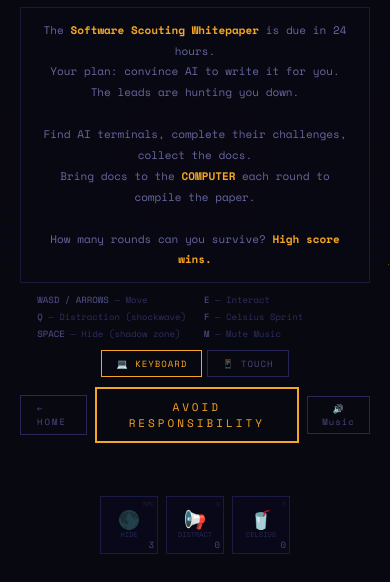
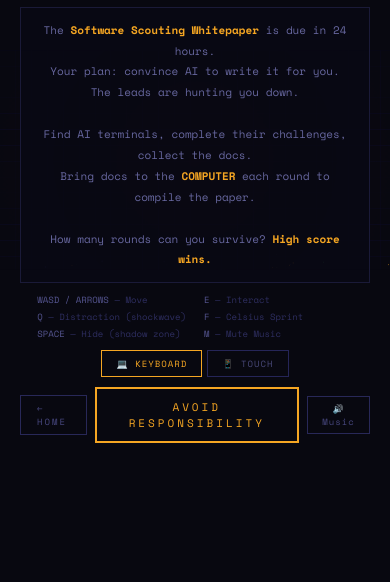
Before and after one commit to JoeTouchman/FRC-1678-MiniGames, a plain HTML site: page games/whitepaper-dodge.html in a window 390 px wide. Shown: the part 262-844 px from the top of the page. Drawn offline with nearby package versions, Linux system fonts and the light colour scheme; animation ran at ten frames a second.

Commit message:
Fix mobile layout and hide controls outside gameplay
- Boot screen: scrollable + compressed layout for landscape phones (max-height:520px)
- Move gameRunning declaration early to avoid TDZ crash in updateMobileUI
- Joystick, mobile buttons, and ability bar now hidden until game starts
- Ability bar also hidden on game over

Co-Authored-By: Claude Sonnet 4.6 <noreply@anthropic.com>

```diff
--- a/games/whitepaper-dodge.html
+++ b/games/whitepaper-dodge.html
@@ -11,7 +11,8 @@ html,body{margin:0;padding:0;width:100%;height:100%;overflow:hidden;background:#
 #gc{display:block;position:fixed;top:50%;left:50%;transform-origin:center center;}
 
 /* BOOT */
-#boot{position:fixed;inset:0;display:flex;flex-direction:column;align-items:center;justify-content:center;z-index:200;gap:10px;padding:20px;pointer-events:auto}
+#boot{position:fixed;inset:0;display:flex;flex-direction:column;align-items:center;justify-content:center;z-index:200;gap:10px;padding:20px;pointer-events:auto;overflow-y:auto;}
+@media(max-height:520px){#boot{justify-content:flex-start;padding:8px 16px;gap:5px;}.blogo{font-size:clamp(22px,5vh,40px);letter-spacing:4px;}.bsub{display:none;}.bstory{font-size:9px;line-height:1.5;padding:6px 12px;max-width:420px;}.bctrl{display:none;}.bigbtn{padding:7px 22px;}.brow-top{margin-top:2px;}}
 .blogo{font-family:'Bebas Neue',sans-serif;font-size:clamp(40px,7vw,82px);color:#f5a623;letter-spacing:8px;text-align:center;line-height:1.0;animation:bglitch 4.2s infinite;text-shadow:0 0 30px rgba(245,166,35,0.45)}
 @keyframes bglitch{0%,88%{transform:none;text-shadow:0 0 30px rgba(245,166,35,.45);}89%{transform:translateX(-4px);text-shadow:-4px 0 rgba(255,0,80,.7),4px 0 rgba(0,220,255,.7);}90%{transform:translateX(4px);text-shadow:4px 0 rgba(255,0,80,.7),-4px 0 rgba(0,220,255,.7);}91%{transform:none;text-shadow:0 0 30px rgba(245,166,35,.45);}94%{transform:scaleX(1.015) translateY(-2px);filter:blur(.6px);}95%{transform:none;filter:none;}}
 .bsub{font-size:10px;color:#303068;letter-spacing:3px;text-align:center;animation:bsubfade 2s ease forwards}
@@ -381,6 +382,7 @@ function toggleMute(){
 // CTRL MODE (keyboard vs touch)
 // ═══════════════════════════════════
 let mobileMode=false;
+let gameRunning=false;
 const joystickState={active:false,dx:0,dy:0,touchId:null};
 function setCtrlMode(mode){
   localStorage.setItem('deviceMode',mode==='touch'?'mobile':'desktop');
@@ -398,6 +400,7 @@ function updateMobileUI(){
   const jz=document.getElementById('joystick-zone');
   const ma=document.getElementById('mobile-actions');
   const ab=document.getElementById('abar');
+  if(!gameRunning){jz.style.display='none';ma.style.display='none';ab.style.display='none';return;}
   if(mobileMode){jz.style.display='block';ma.style.display='grid';ab.style.display='none';}
   else{jz.style.display='none';ma.style.display='none';ab.style.display='flex';}
 }
@@ -455,7 +458,7 @@ const AI_TYPES=[
 // GAME STATE
 // ═══════════════════════════════════
 let player,enemies,pickups,aiPickups,shockwaves,particles,shadows,walls,roomZones;
-let surviveTime,score,danger,dangerSafeTimer,gameRunning,animId,lastTime;
+let surviveTime,score,danger,dangerSafeTimer,animId,lastTime;
 let hidesLeft,excuses,coffees;
 let boosting,boostTimer;
 let serverDone,alarmOn,alarmTimer;
@@ -1166,6 +1169,7 @@ function endGame(){
   gameRunning=false;cancelAnimationFrame(animId);
   document.getElementById('joystick-zone').style.display='none';
   document.getElementById('mobile-actions').style.display='none';
+  document.getElementById('abar').style.display='none';
   document.getElementById('rfl').style.opacity='0';document.getElementById('gfl').style.opacity='0';
   document.getElementById('mg').style.display='none';
   const es=document.getElementById('ends');
```
